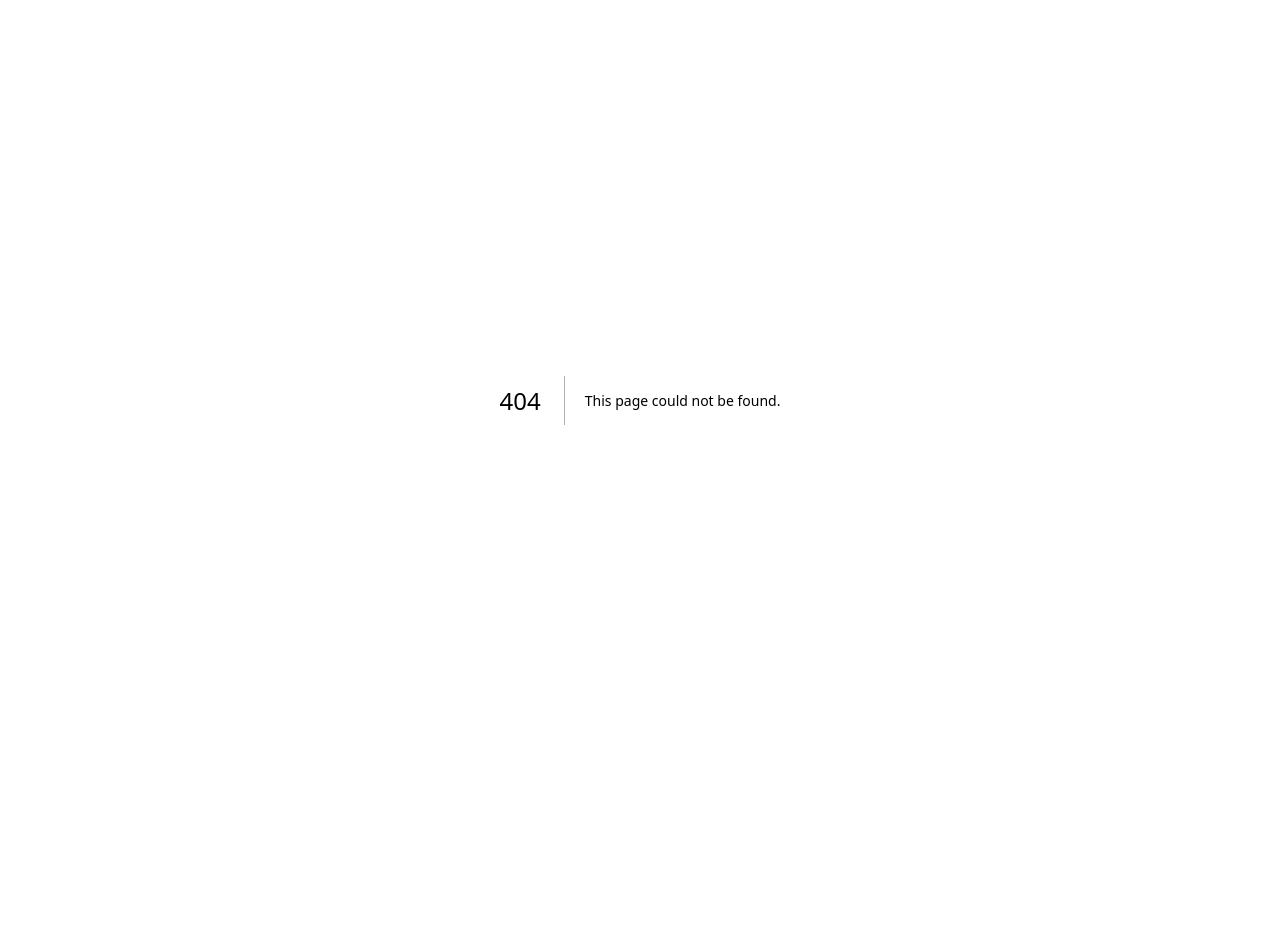
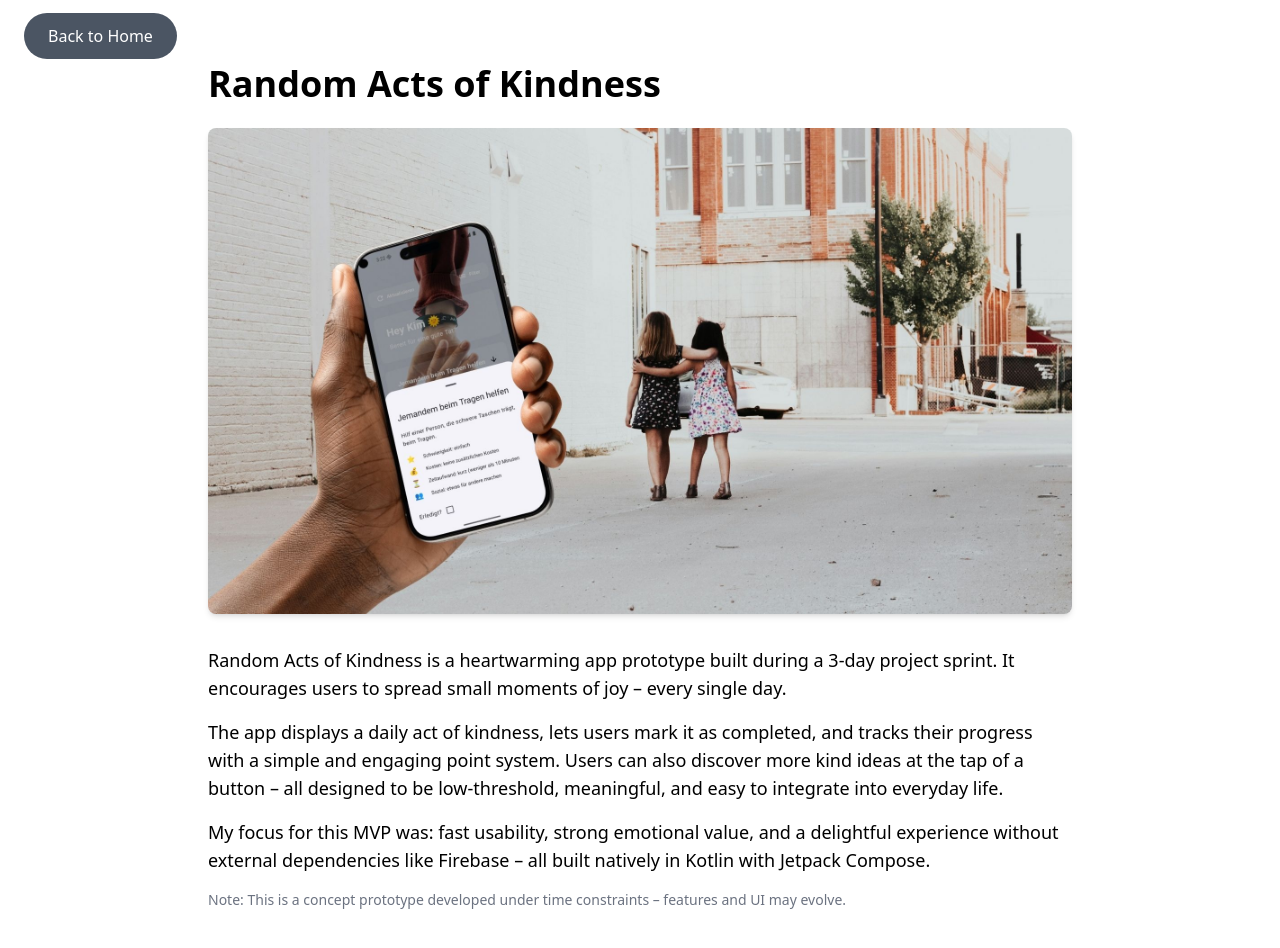
Before and after one commit to KimReuter/Portfolio-Website, a Next.js app: page /projects/randomActsOfKindness in a window 1280 px wide. Before the commit this address had no page. Shown: the top 948 px of the page. Before the commit the page ends 800 px from the top, so only its background shows below. Built offline with nearby package versions, Linux system fonts and the light colour scheme.

Commit message:
add raok project

```diff
--- a/app/page.tsx
+++ b/app/page.tsx
@@ -17,14 +17,12 @@ const projects = [
     slug: 'greenly',
     imageUrl: '/Greenly/GreenlyMockup.jpg'
   },
-  /*
   {
-    title: 'Code Snippets',
-    description: 'A web app where users can create and save small code snippets. Users can log in and view all their created snippets.',
-    slug: 'codeSnippets',
-    imageUrl: '/code-baerlauch.jpg'
+    title: 'Random Acts of Kindness',
+    description: 'A Kotlin-based MVP that encourages users to complete daily acts of kindness – track progress and spread good vibes!',
+    slug: 'randomActsOfKindness',
+    imageUrl: '/RandomActsOfKindness/RandomActsOfKindness_Mockup.jpg'
   },
-  */
   {
     title: 'BoulderHall App',
     description: 'A digital app for the local climbing gym, enabling smooth entry processing, progress tracking, route searching, and member networking.',
--- /dev/null
+++ b/app/projects/randomActsOfKindness/page.tsx
@@ -0,0 +1,29 @@
+import BackToHomeButton from '../../../components/BackToHomeButton';
+
+const RandomActsOfKindnessProjectPage = () => {
+  return (
+    <div className="max-w-4xl mx-auto px-4 py-16">
+      <h1 className="text-4xl font-bold mb-6 text-pink-600">Random Acts of Kindness</h1>
+      <img
+        src="/RandomActsOfKindness/RandomActsOfKindness_Preview.jpg"
+        alt="Random Acts of Kindness App Preview"
+        className="w-full rounded-lg shadow-md mb-8"
+      />
+      <p className="mb-4 text-lg">
+        Random Acts of Kindness is a heartwarming app prototype built during a 3-day project sprint. It encourages users to spread small moments of joy – every single day.
+      </p>
+      <p className="mb-4 text-lg">
+        The app displays a daily act of kindness, lets users mark it as completed, and tracks their progress with a simple and engaging point system. Users can also discover more kind ideas at the tap of a button – all designed to be low-threshold, meaningful, and easy to integrate into everyday life.
+      </p>
+      <p className="mb-4 text-lg">
+        My focus for this MVP was: fast usability, strong emotional value, and a delightful experience without external dependencies like Firebase – all built natively in Kotlin with Jetpack Compose.
+      </p>
+      <p className="text-sm text-gray-500">Note: This is a concept prototype developed under time constraints – features and UI may evolve.</p>
+
+      {/* Back to Home Button */}
+      <BackToHomeButton />
+    </div>
+  );
+};
+
+export default RandomActsOfKindnessProjectPage;
--- a/app/projects/sylando/page.tsx
+++ b/app/projects/sylando/page.tsx
@@ -5,7 +5,7 @@ const SylandoProjectPage = () => {
     <div className="max-w-4xl mx-auto px-4 py-16">
       <h1 className="text-4xl font-bold mb-6 text-green-700">Sylando – Shopping App</h1>
       <img
-        src="/Sylando/SylandoMockup.jpg"  // Passe Pfad an, falls das Bild anders heißt
+        src="/Sylando/SylandoMockup.jpg"
         alt="Sylando App Preview"
         className="w-full rounded-lg shadow-md mb-8"
       />
```
Also changed, not shown: public/RandomActsOfKindness/RandomActsOfKindness_Mockup.jpg (added), public/RandomActsOfKindness/RandomActsOfKindness_Preview.jpg (added).
